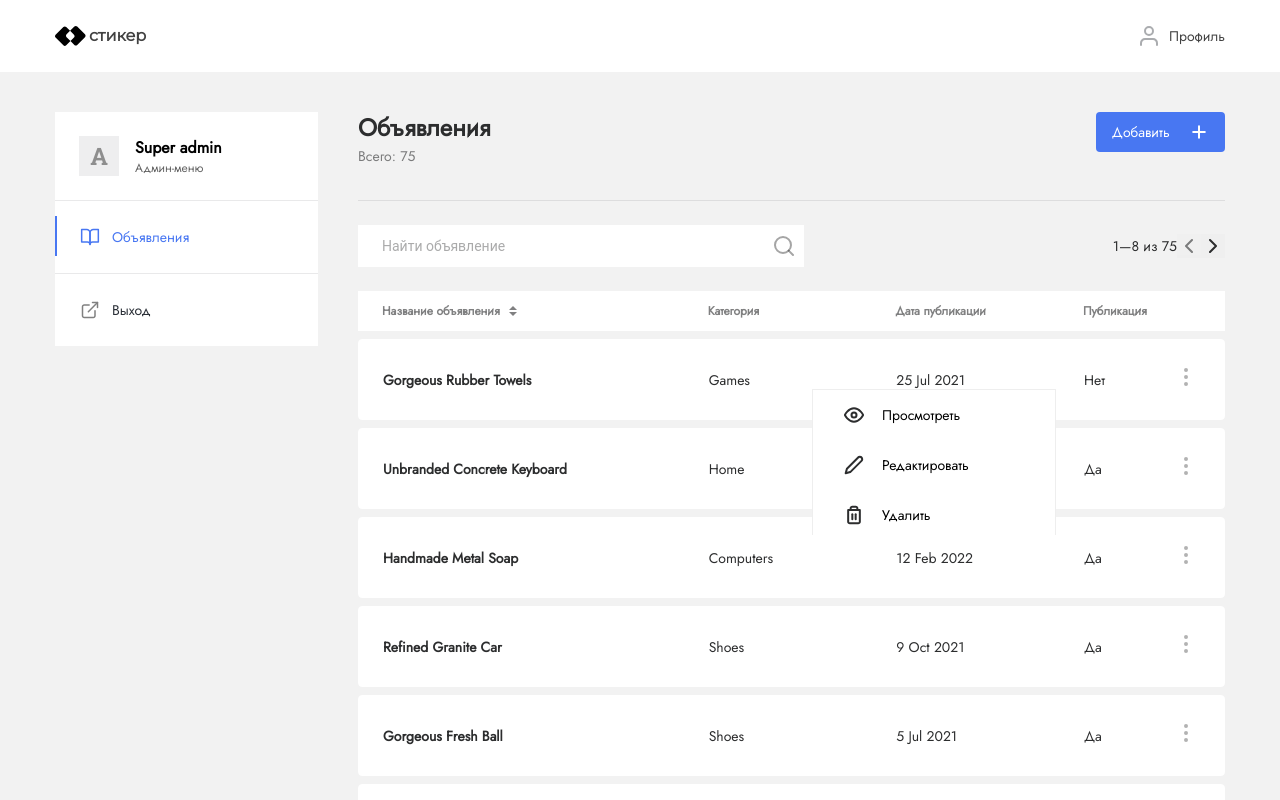
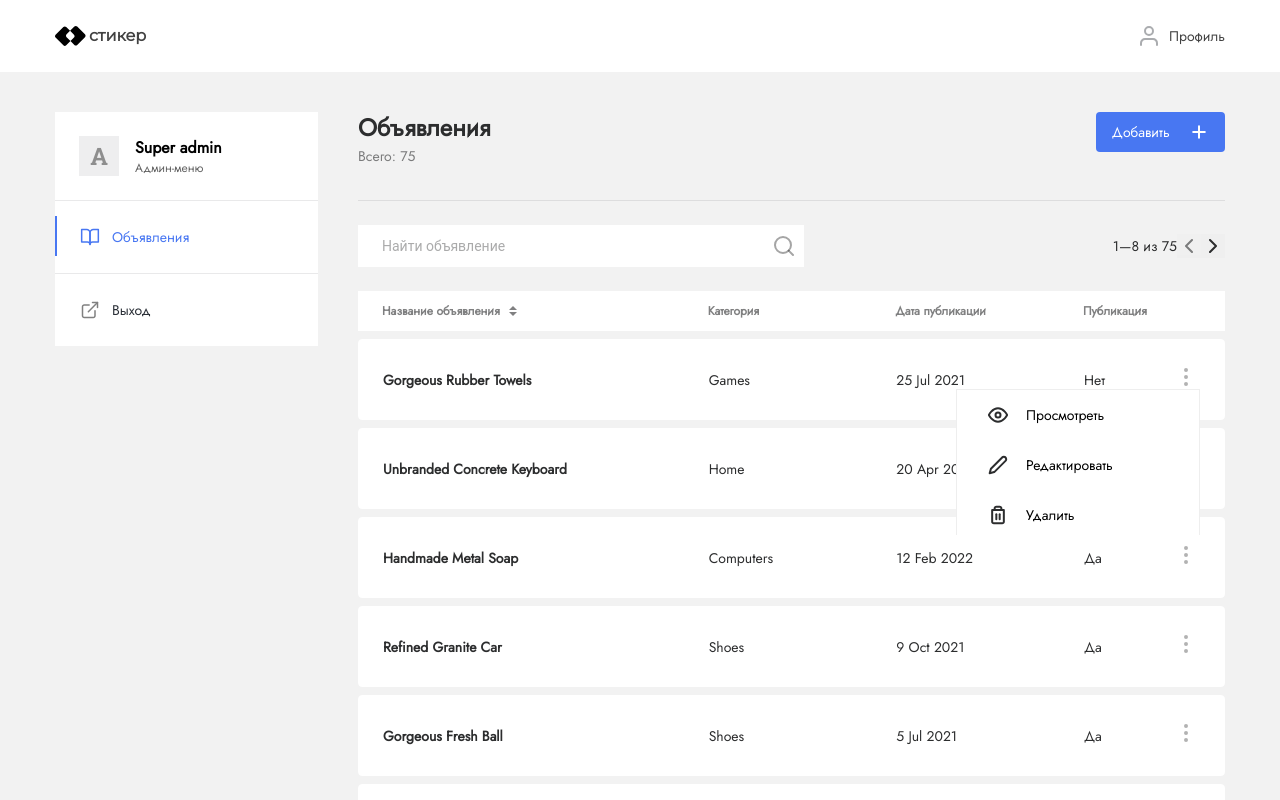
Before and after one commit to anikulshin310/homework, a React (Create React App) app: page /bulletin_board in a window 1280 px wide. Both pictures are taken after a click on the button 1184 px from the left and 379 px from the top of the page. Shown: the top 800 px of the page. Built offline with nearby package versions, Linux system fonts and the light colour scheme.

Commit message:
Update modal.module.scss
modal position fix

```diff
--- a/src/components/Modal/modal.module.scss
+++ b/src/components/Modal/modal.module.scss
@@ -5,7 +5,7 @@
   height: 144px;
   background: #ffffff;
   border: 1px solid rgba(44, 45, 46, 0.08);
-  left: 429px;
+  right: 24px;
   top: 49px;
 
   .item_wrapper {
```
